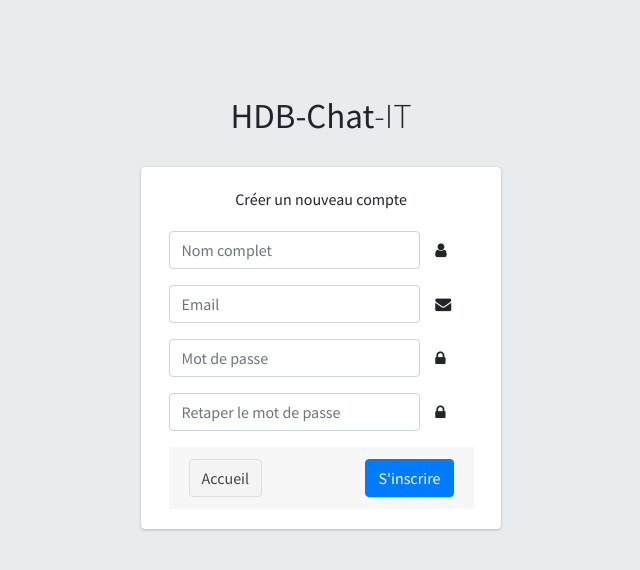
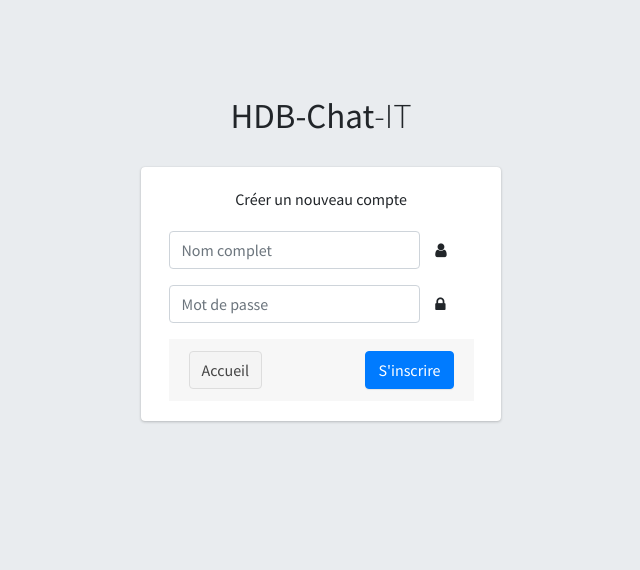
Before and after one commit to irin-andrian/hdb-chat-it, a PHP site: page /register.php in a window 1280 px wide. Shown: the top 570 px of the page, without its empty margins (319-959 px from the left). Run offline with PHP 8.4, Linux system fonts and the light colour scheme; some libraries are stand-ins or nearby versions.

Commit message:
register action

```diff
--- a/register.php
+++ b/register.php
@@ -25,40 +25,29 @@
   </div>
   <div class="col-md-12 card">
     <div class="card-body register-card-body">
+
       <p class="login-box-msg">Créer un nouveau compte</p>
       <form action="../../index.html" method="post">
         <div class="row">
           <div class="col-md-10 form-group has-feedback">
-            <input type="text" class="form-control" placeholder="Nom complet">
+            <input type="text" name="username" class="form-control" placeholder="Nom complet">
           </div>
           <div class="col-md-2">
             <span class="fa fa-user form-control-feedback"></span>
           </div>
         </div>
+
         <div class="row">
           <div class="col-md-10 form-group has-feedback">
-          <input type="email" class="form-control" placeholder="Email">
-          </div>
-          <div class="col-md-2">
-            <span class="fa fa-envelope form-control-feedback"></span>
-          </div>
-        </div>
-        <div class="row">
-          <div class="col-md-10 form-group has-feedback">
-          <input type="password" class="form-control" placeholder="Mot de passe">
+          <input type="password" name="pwd" class="form-control" placeholder="Mot de passe">
           </div>
           <div class="col-md-2">
           <span class="fa fa-lock form-control-feedback"></span>
           </div>
+
         </div>
-        <div class="row">
-          <div class="col-md-10 form-group has-feedback">
-            <input type="password" class="form-control" placeholder="Retaper le mot de passe">
-          </div>
-          <div class="col-md-2">
-            <span class="fa fa-lock form-control-feedback"></span>
-          </div>
-        </div>
+
+
         <div class="card-footer">
           <a href="/index.php" class="btn btn-default">Accueil</a>
           <button type="submit" class="btn btn-primary float-right" onclick="">S'inscrire</button>
```
Also changed, not shown: inc/register_action.php (added, +17 -0 lines).
